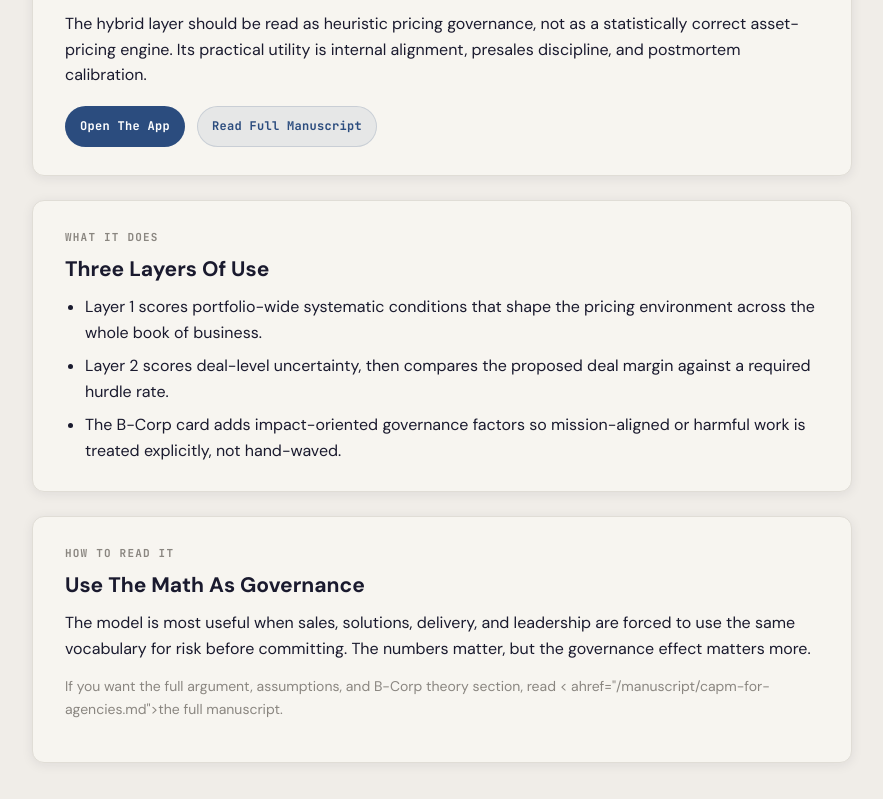
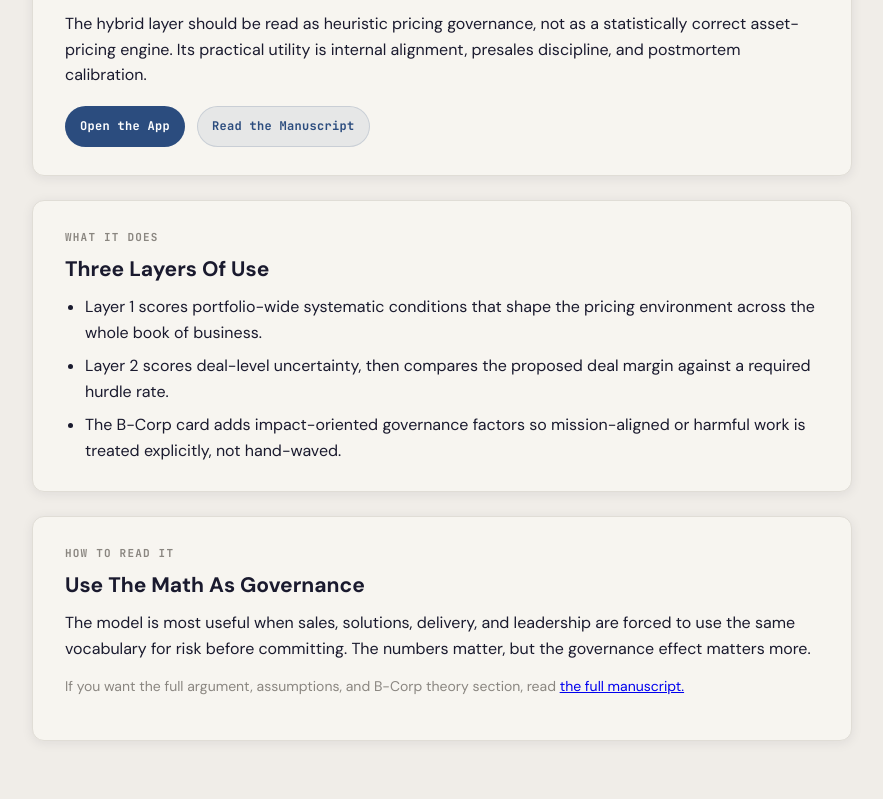
Before and after one commit to newlocalmedia/capm-for-agencies, a plain HTML site: page overview/index.html in a window 1280 px wide. Shown: the part 221-1020 px from the top of the page, without its empty margins (198-1081 px from the left). Drawn offline with Linux system fonts and the light colour scheme.

Commit message:
Text edits and broken link

```diff
--- a/overview/index.html
+++ b/overview/index.html
@@ -136,8 +136,8 @@
       <p>This project adapts CAPM into a shared decision framework for agency pricing. The main app is the interactive calculator, but the value of the model is the discipline around naming systematic risk, engagement risk, and impact tradeoffs before a deal is accepted.</p>
       <p>The hybrid layer should be read as heuristic pricing governance, not as a statistically correct asset-pricing engine. Its practical utility is internal alignment, presales discipline, and postmortem calibration.</p>
       <div class="actions">
-        <a class="button primary" href="../">Open The App</a>
-        <a class="button secondary" href="https://github.com/newlocalmedia/capm-for-agencies/blob/main/manuscript/capm-for-agencies.md">Read Full Manuscript</a>
+        <a class="button primary" href="../">Open the App</a>
+        <a class="button secondary" href="https://github.com/newlocalmedia/capm-for-agencies/blob/main/manuscript/capm-for-agencies.md">Read the Manuscript</a>
       </div>
     </section>
 
@@ -155,7 +155,7 @@
       <div class="eyebrow">How To Read It</div>
       <h2>Use The Math As Governance</h2>
       <p>The model is most useful when sales, solutions, delivery, and leadership are forced to use the same vocabulary for risk before committing. The numbers matter, but the governance effect matters more.</p>
-      <p class="note">If you want the full argument, assumptions, and B-Corp theory section, read < ahref="/manuscript/capm-for-agencies.md"></ahref>the full manuscript.</p>
+      <p class="note">If you want the full argument, assumptions, and B-Corp theory section, read <a href="/manuscript/capm-for-agencies.md">the full manuscript.</p>
     </section>
   </div>
 </body>
```
